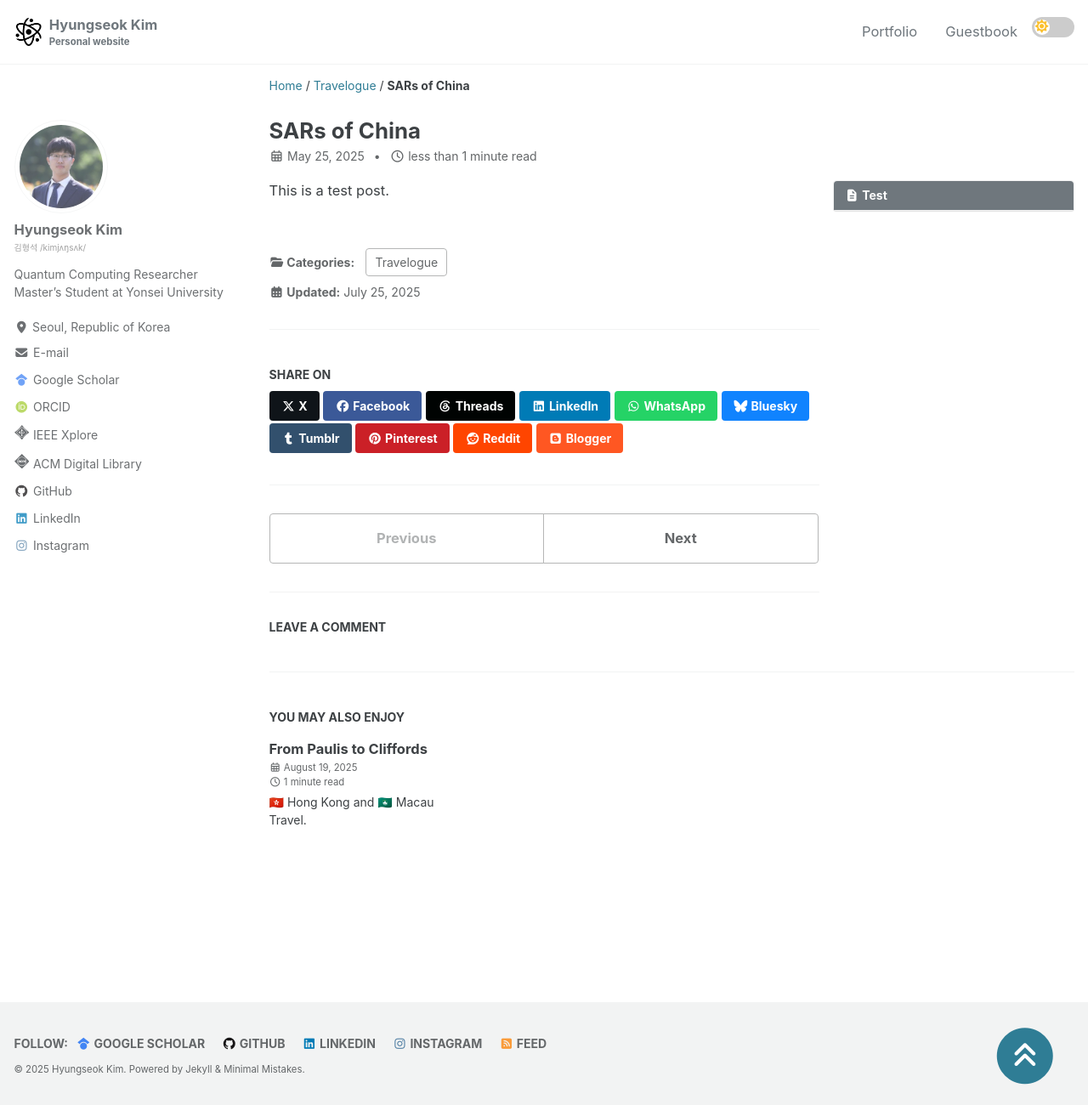
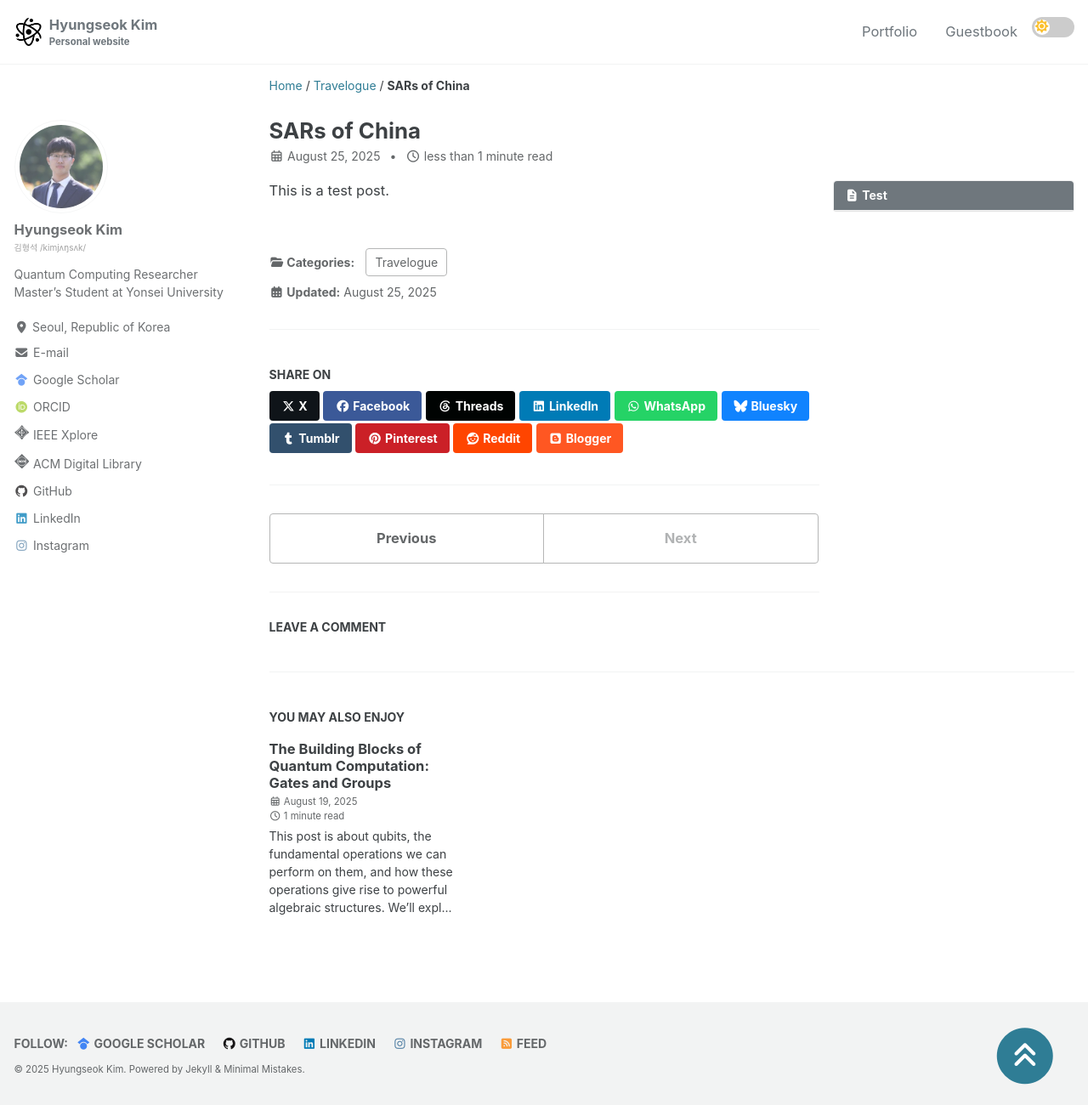
Before and after one commit to fluorite42/fluorite42.github.io, a Jekyll site: the page built from _posts/2025-08-25-SAR.md, in a window 1280 px wide and 1300 px high. Shown: the whole window at 85% size. Built offline with Jekyll 4.4.1, drawn with Linux system fonts in a browser that asks for light colours; cached includes are drawn as plain includes; emoji names are drawn with the system emoji font; comment, search, counter and statistics services are not loaded.

Commit message:
MOD post

```diff
--- a/_posts/2025-08-19-QC1.md
+++ b/_posts/2025-08-19-QC1.md
@@ -1,11 +1,11 @@
 ---
-title: "From Paulis to Cliffords"
-excerpt: ":hong_kong: Hong Kong and :macau: Macau Travel."
+title: "The Building Blocks of Quantum Computation: Gates and Groups"
+excerpt: "This post is about qubits, the fundamental operations we can perform on them, and how these operations give rise to powerful algebraic structures. We'll explore the Pauli matrices, the Pauli group, and the Clifford group, which play a central role in everything from quantum algorithms to error correction."
 category: Quantum Computing
 
 toc: true
 toc_sticky: true
-toc_label: "From Paulis to Cliffords"
+toc_label: "The Building Blocks of Quantum Computation: Gates and Groups"
 
 date: 2025-08-19
 last_modified_at: 2025-08-19
```
Also changed, not shown: _posts/2025-08-25-SAR.md (renamed from _posts/2025-07-25-SAR.md, +2 -2 lines).
